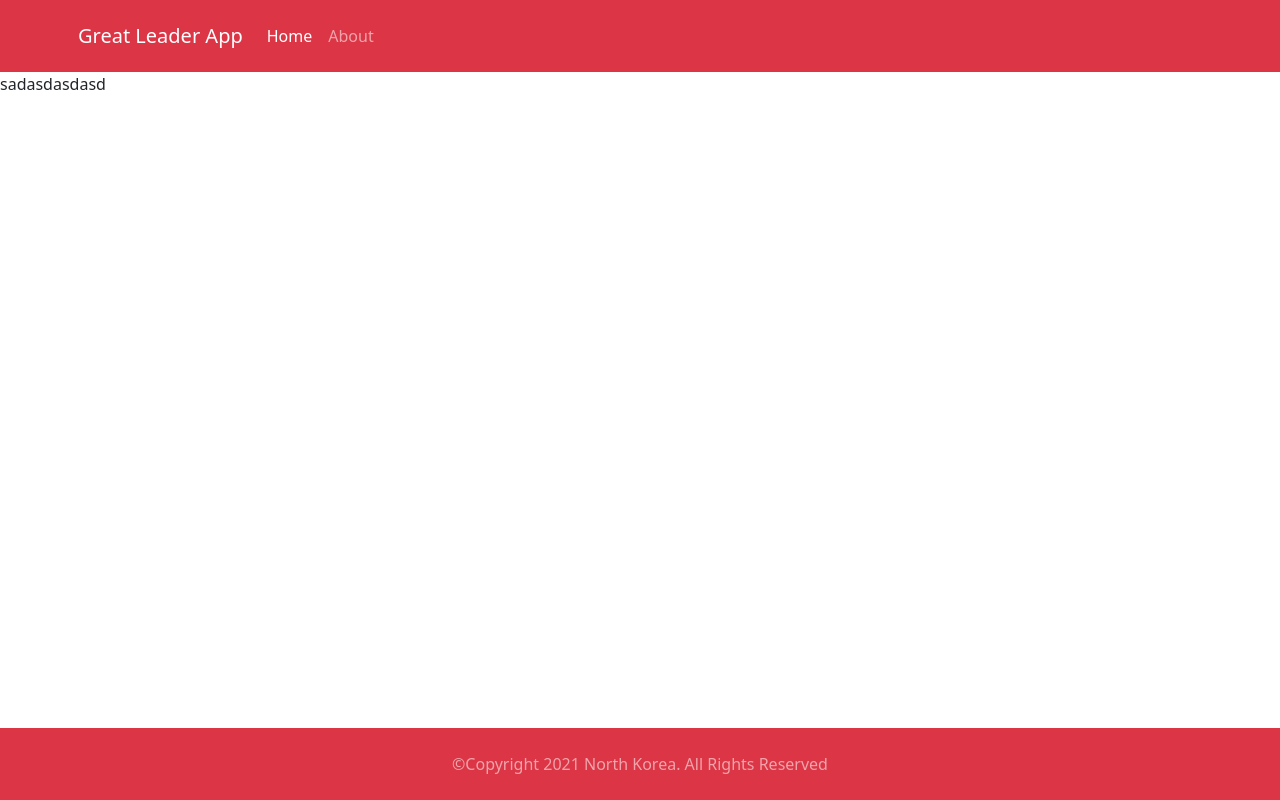
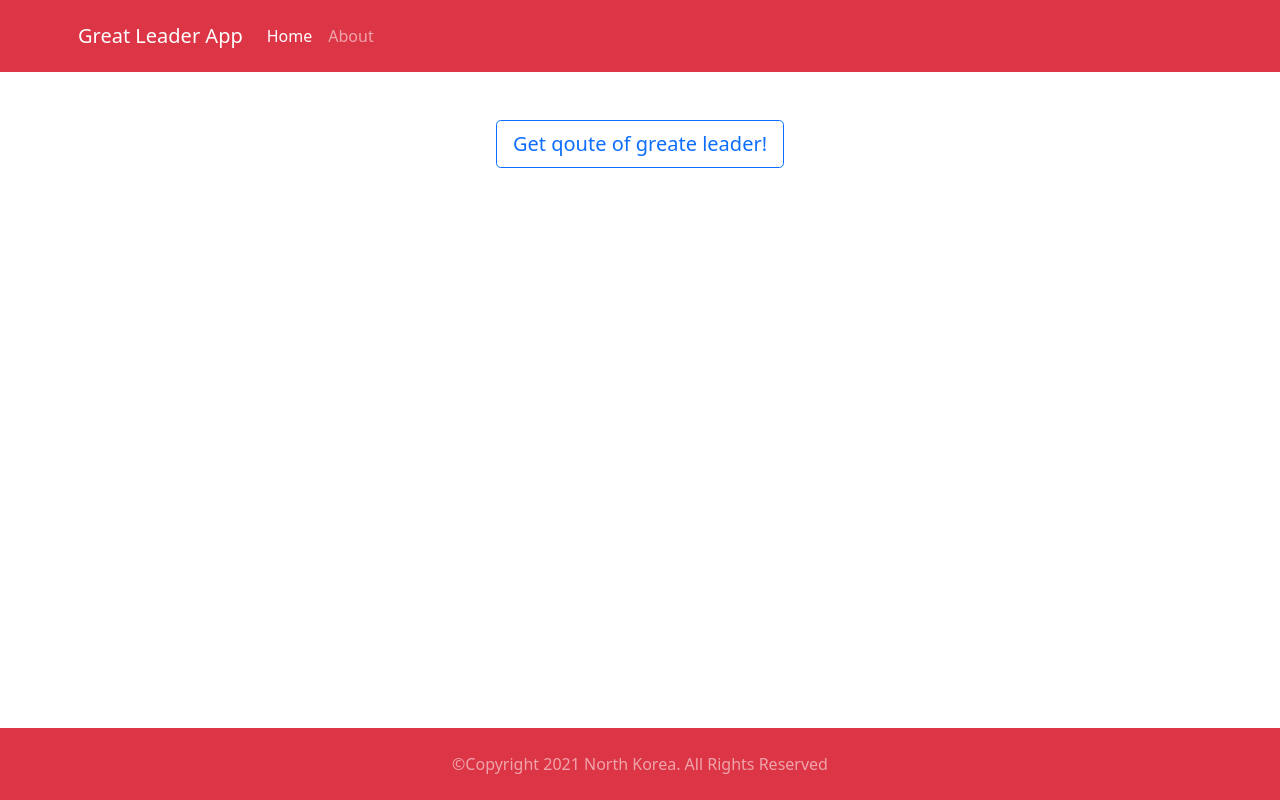
Before and after one commit to E1Presidente/pet_project, a React (Create React App) app in the folder react-app/: page / in a window 1280 px wide. Built offline with nearby package versions, Linux system fonts and the light colour scheme.

Commit message:
lets try to hack backend

```diff
--- a/react-app/src/components/About.js
+++ b/react-app/src/components/About.js
@@ -4,7 +4,7 @@ function About() {
   return (
     <>
       <Container className="p-3">
-        <Row className="justify-content-md-left">
+        <Row className="justify-content-md-center">
           <Col md="auto" className="p-5">
             <p>This app contains parting words of the great leader of all Korea, Kim Jong-un.</p>
             <p>The main goal is to demonstrate the greatness of our leaders and inspire the working people for new exploits.</p>
--- a/react-app/src/components/Footer.js
+++ b/react-app/src/components/Footer.js
@@ -7,7 +7,9 @@ function Footer() {
         <Container className="p-2">
           <Navbar.Toggle />
           <Navbar.Collapse className="justify-content-center">
-            <Navbar.Text>©Copyright 2021 North Korea. All Rights Reserved</Navbar.Text>
+            <Navbar.Text>
+              ©Copyright 2021 North Korea. All Rights Reserved
+            </Navbar.Text>
           </Navbar.Collapse>
         </Container>
       </Navbar>
--- a/react-app/src/components/Main.js
+++ b/react-app/src/components/Main.js
@@ -1,8 +1,43 @@
+import {useState} from 'react';
+import {Container, Button, Fade, Row, Col} from 'react-bootstrap';
+
 function Main() {
+  const [quoteButton, setQuoteButton] = useState(false);
+  const [quoteStyle, setQuoteStyle] = useState('outline-primary');
+
+  const buttonHandler = () => {
+    setQuoteButton(!quoteButton);
+    quoteStyle === 'outline-primary' ? setQuoteStyle('primary') : setQuoteStyle('outline-primary');
+  };
+
   return (
-    <div>
-      <p>sadasdasdasd</p>
-    </div>
+    <>
+      <Container className="p-5">
+        <Row className="justify-content-md-center">
+          <Col md="auto">
+            <Button className="justify-content-md-center"
+              variant={quoteStyle}
+              onClick={buttonHandler}
+              aria-controls="example-fade-text"
+              aria-expanded={quoteButton}
+              size="lg">
+              Get qoute of greate leader!
+            </Button>
+          </Col>
+        </Row>
+      </Container>
+      <Fade in={quoteButton}>
+        <Container id="example-fade-text">
+          <Row className="justify-content-md-center">
+            <Col md="auto" className="p-3">
+              Anim pariatur cliche reprehenderit, enim eiusmod high life accusamus
+              terry richardson ad squid. Nihil anim keffiyeh helvetica, craft beer
+              labore wes anderson cred nesciunt sapiente ea proident.
+            </Col>
+          </Row>
+        </Container>
+      </Fade>
+    </>
   );
 }
 
```
Also changed, not shown: 1 other file (tests, documents, lock files or other folders).
